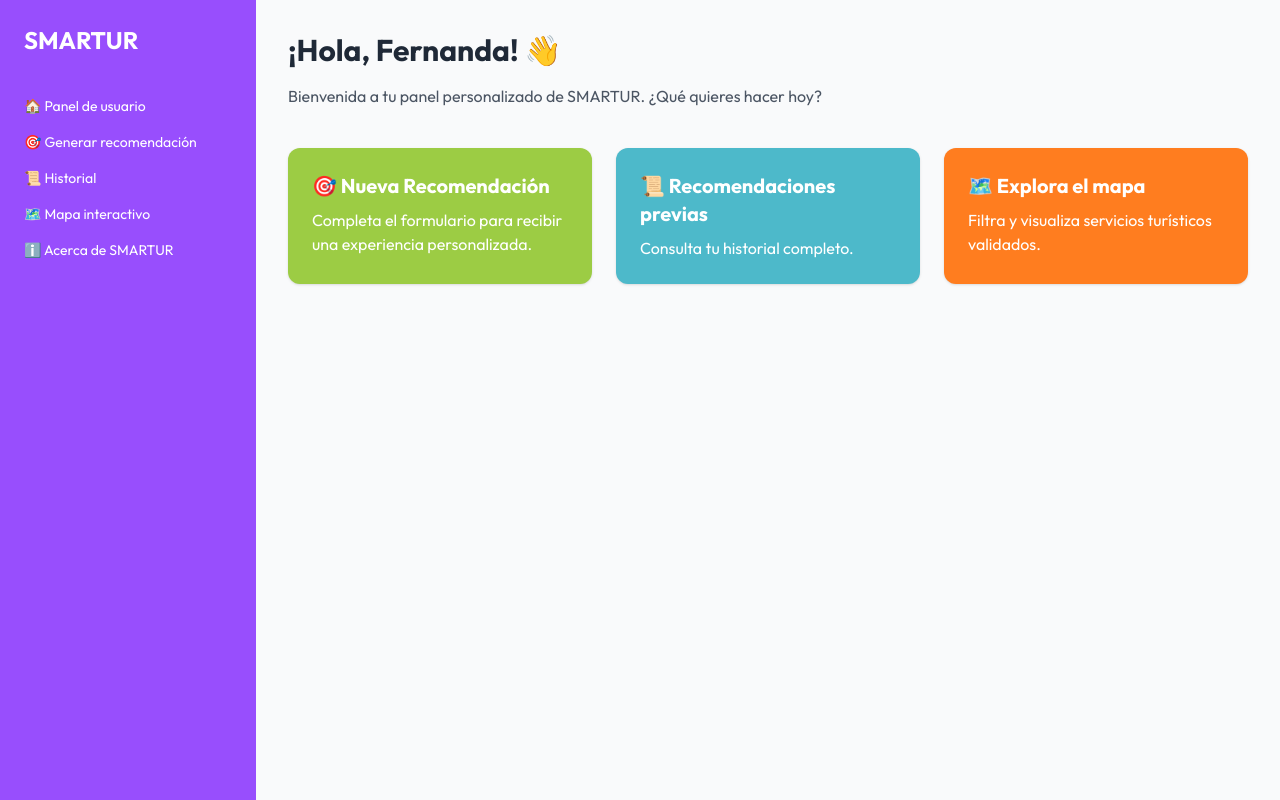
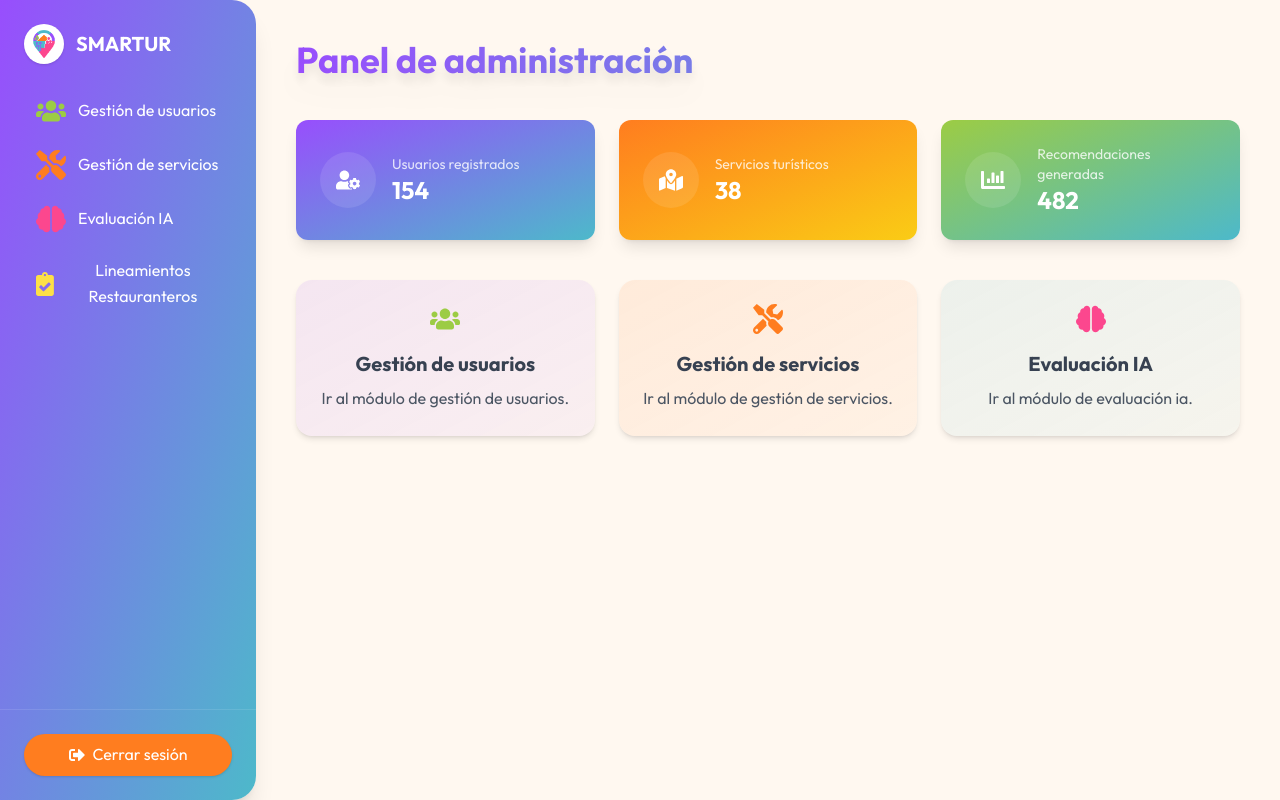
Before and after one commit to tinnlaroli/SMARTUR, a React (Vite) app: page /dashboard in a window 1280 px wide. Built offline with nearby package versions, Linux system fonts and the light colour scheme.

Commit message:
style: Mejora visual del dashboard

```diff
--- /dev/null
+++ b/src/components/LineamientosModal.jsx
@@ -0,0 +1,200 @@
+import React, { useState } from "react";
+import { FaTimes } from "react-icons/fa";
+
+const criterios = [
+  {
+    nombre: "INFRAESTRUCTURA",
+    descripciones: [
+      "Instalaciones limitadas, mobiliario básico, espacios reducidos menores a 1.5 metros por comensal según la normativa local.",
+      "Instalaciones funcionales, mobiliario cómodo, distribución mínima adecuada de 1.5 metros por comensal.",
+      "Ambientes confortables, decoración básica, mobiliario en buen estado.",
+      "Diseño planeado, decoración coherente, espacios amplios y funcionales.",
+      "Diseño de autor, materiales de alta calidad, innovación arquitectónica.",
+    ],
+  },
+  {
+    nombre: "ACCESIBILIDAD",
+    descripciones: [
+      "Sin facilidades para personas con discapacidad.",
+      "Rampas improvisadas, acceso parcial.",
+      "Adaptaciones parciales en baños y accesos.",
+      "Accesos adecuados, señalización clara y adaptación integral.",
+      "Accesibilidad total, señalética braille, personal capacitado.",
+    ],
+  },
+  {
+    nombre: "SERVICIO AL CLIENTE",
+    descripciones: [
+      "Personal sin capacitación, trato indiferente.",
+      "Trato cortés, tiempos de espera largos.",
+      "Personal capacitado, trato profesional.",
+      "Atención personalizada, enfoque en experiencia.",
+      "Servicio proactivo, manejo de quejas con excelencia.",
+    ],
+  },
+  {
+    nombre: "VARIEDAD EN CARTA/MENÚ",
+    descripciones: [
+      "Menú limitado, sin descripciones ni precios.",
+      "Variedad básica, sin información detallada.",
+      "Carta estructurada, ingredientes señalados.",
+      "Carta extensa, incluye alérgenos, opciones especiales.",
+      "Carta de autor, menús degustación, presentación destacada.",
+    ],
+  },
+  {
+    nombre: "CALIDAD GASTRONÓMICA",
+    descripciones: [
+      "Preparación básica, sin técnica.",
+      "Platillos tradicionales, ejecución regular.",
+      "Buen sabor, técnicas adecuadas.",
+      "Alta calidad, ingredientes frescos.",
+      "Alta cocina, creatividad culinaria, técnicas complejas.",
+    ],
+  },
+  {
+    nombre: "HIGIENE Y LIMPIEZA",
+    descripciones: [
+      "Deficiente, sin prácticas claras.",
+      "Limpieza en áreas visibles.",
+      "Higiene aceptable, aplicación de normas básicas.",
+      "Cumplimiento de NOMs y monitoreo frecuente.",
+      "Higiene impecable, certificaciones como Distintivo H.",
+    ],
+  },
+  {
+    nombre: "SANITARIOS",
+    descripciones: [
+      "Sucios, sin insumos.",
+      "Limpios pero básicos.",
+      "Adecuados, con lo necesario.",
+      "Decorados, buena ventilación.",
+      "De lujo, automatizados, ambientación cuidada.",
+    ],
+  },
+  {
+    nombre: "AMBIENTE Y DECORACIÓN",
+    descripciones: [
+      "Sin estilo definido, descuidado.",
+      "Decoración genérica, poco mantenimiento.",
+      "Estilo definido, iluminación adecuada.",
+      "Decoración temática, control ambiental.",
+      "Diseño de interiores profesional, experiencia multisensorial.",
+    ],
+  },
+  {
+    nombre: "AMBIENTACIÓN MUSICAL",
+    descripciones: [
+      "No hay música o es inapropiada.",
+      "Música de fondo poco cuidada.",
+      "Ambiental acorde, volumen moderado.",
+      "Selección musical profesional.",
+      "Ambientación envolvente, curaduría musical.",
+    ],
+  },
+  {
+    nombre: "GESTIÓN ADMINISTRATIVA",
+    descripciones: [
+      "Sin control de inventarios ni recursos.",
+      "Gestión básica, errores frecuentes.",
+      "Organizada, control parcial de procesos.",
+      "Uso de sistemas administrativos, liderazgo.",
+      "Gestión con software, indicadores, cultura organizacional.",
+    ],
+  },
+  {
+    nombre: "GESTIÓN DEL PERSONAL",
+    descripciones: [
+      "Alta rotación, sin capacitación.",
+      "Contratación informal, escasa capacitación.",
+      "Capacitación básica y tareas claras.",
+      "Formación continua, motivación del personal.",
+      "Clima laboral positivo, formación profesional.",
+    ],
+  },
+  {
+    nombre: "MANEJO DE RESIDUOS",
+    descripciones: [
+      "Sin separación ni gestión.",
+      "Separación básica sin control.",
+      "Separación correcta de residuos comunes.",
+      "Gestión responsable, reciclaje.",
+      "Política integral, cero desperdicio.",
+    ],
+  },
+  {
+    nombre: "USO DE PRODUCTOS LOCALES",
+    descripciones: [
+      "No utiliza productos locales.",
+      "Uso ocasional de ingredientes locales.",
+      "Integración parcial de insumos regionales.",
+      "Predomina uso de productos locales.",
+      "Uso exclusivo de insumos locales y sostenibles.",
+    ],
+  },
+  {
+    nombre: "DISTINTIVOS",
+    descripciones: [
+      "Sin opiniones o reconocimientos.",
+      "Opiniones mixtas, clientela local.",
+      "Reputación sólida, clientela constante.",
+      "Reconocimientos estatales o gastronómicos.",
+      "Premios nacionales o internacionales.",
+    ],
+  },
+];
+
+export default function ModalLineamientosRestaurantes({ onClose }) {
+  const [puntajes, setPuntajes] = useState(Array(criterios.length).fill(null));
+
+  const handleSelect = (criterioIndex, valor) => {
+    const updated = [...puntajes];
+    updated[criterioIndex] = valor;
+    setPuntajes(updated);
+  };
+
+  return (
+    <div className="fixed inset-0 z-50 bg-black/50 backdrop-blur-sm flex items-center justify-center p-4">
+      <div className="bg-white rounded-2xl max-w-5xl w-full max-h-[90vh] overflow-y-auto shadow-xl relative p-8 space-y-8">
+        <button onClick={onClose} className="absolute top-4 right-4 text-gray-500 hover:text-red-500 text-xl">
+          <FaTimes />
+        </button>
+        <h2 className="text-3xl font-bold text-purple text-center">Evaluación Restaurantera</h2>
+        {criterios.map((criterio, index) => (
+          <div key={index} className="border-t pt-6">
+            <h3 className="text-xl font-semibold text-orange mb-4">{criterio.nombre}</h3>
+            <div className="space-y-3">
+              {criterio.descripciones.map((desc, i) => (
+                <label
+                  key={i}
+                  className={`block p-4 rounded-xl border cursor-pointer transition-all ${
+                    puntajes[index] === i
+                      ? "bg-orange text-white border-orange"
+                      : "bg-gray-100 hover:bg-orange/10"
+                  }`}
+                >
+                  <input
+                    type="radio"
+                    name={`criterio-${index}`}
+                    className="mr-2"
+                    checked={puntajes[index] === i}
+                    onChange={() => handleSelect(index, i)}
+                  />
+                  <span className="text-sm">{desc}</span>
+                </label>
+              ))}
+            </div>
+          </div>
+        ))}
+        <div className="text-center pt-6">
+          <button
+            onClick={() => alert("Puntajes guardados: " + JSON.stringify(puntajes))}
+            className="bg-purple hover:bg-purple/90 text-white font-bold py-3 px-6 rounded-full transition"
+          >
+            Guardar Evaluación
+          </button>
+        </div>
+      </div>
+    </div>
+  );
+}
--- a/src/pages/Dashboard.jsx
+++ b/src/pages/Dashboard.jsx
@@ -1,89 +1,146 @@
-import React from "react";
-import { Link } from "react-router-dom";
+import React, { useEffect, useState } from 'react'
+import {
+  FaUserCog, FaTools, FaBrain, FaSignOutAlt,
+  FaChartBar, FaUsers, FaMapMarkedAlt, FaClipboardCheck
+} from 'react-icons/fa'
+import AOS from 'aos'
+import 'aos/dist/aos.css'
+import { motion } from 'framer-motion'
+import smarturLogo from '../assets/smartur_logo.png'
+import LineamientosModal from '../components/LineamientosModal'
 
 export default function Dashboard() {
-  const userName = "Fernanda"; // Puedes conectar con contexto luego
+  const [showLineamientosModal, setShowLineamientosModal] = useState(false)
+  const [sidebarOpen, setSidebarOpen] = useState(false)
+
+  useEffect(() => {
+    AOS.init({ duration: 800, once: true })
+  }, [])
+
+  const panels = [
+    { title: 'Gestión de usuarios', icon: <FaUsers className="text-3xl text-green" />, color: 'from-purple/10 to-purple/5' },
+    { title: 'Gestión de servicios', icon: <FaTools className="text-3xl text-orange" />, color: 'from-orange/10 to-orange/5' },
+    { title: 'Evaluación IA', icon: <FaBrain className="text-3xl text-pink" />, color: 'from-blue/10 to-blue/5' },
+  ]
+
+  const stats = [
+    { label: 'Usuarios registrados', value: 154, icon: <FaUserCog className="text-white text-2xl" />, color: 'from-purple to-blue' },
+    { label: 'Servicios turísticos', value: 38, icon: <FaMapMarkedAlt className="text-white text-2xl" />, color: 'from-orange to-yellow-400' },
+    { label: 'Recomendaciones generadas', value: 482, icon: <FaChartBar className="text-white text-2xl" />, color: 'from-green to-blue' },
+  ]
 
   return (
-    <div className="min-h-screen flex flex-col md:flex-row bg-white">
-      {/* Sidebar */}
-      <aside className="w-full md:w-64 bg-purple text-white p-4 md:p-6 md:hidden">
-        <h2 className="text-xl md:text-2xl font-display font-bold mb-6 md:mb-10">SMARTUR</h2>
-        <nav className="flex flex-wrap gap-2 md:gap-0 md:flex-col md:space-y-4 text-xs md:text-sm">
-          <Link to="/dashboard" className="block hover:text-orange transition-colors px-2 py-1 md:px-0 md:py-0">
-            Panel
-          </Link>
-          <Link to="/recommender" className="block hover:text-orange transition-colors px-2 py-1 md:px-0 md:py-0">
-            Recomendación
-          </Link>
-          <Link to="/history" className="block hover:text-orange transition-colors px-2 py-1 md:px-0 md:py-0">
-              Historial
-          </Link>
-          <Link to="/map" className="block hover:text-orange transition-colors px-2 py-1 md:px-0 md:py-0">
-            Mapa
-          </Link>
-          <Link to="/about" className="block hover:text-orange transition-colors px-2 py-1 md:px-0 md:py-0">
-            Acerca de
-          </Link>
-        </nav>
-      </aside>
+    <div className="min-h-screen grid grid-cols-1 lg:grid-cols-[auto,1fr] font-sans text-gray-700">
 
-      {/* Desktop Sidebar */}      <aside className="w-64 bg-purple text-white p-6 hidden md:block">
-        <h2 className="text-2xl font-display font-bold mb-10">SMARTUR</h2>
-        <nav className="space-y-4 text-sm">
-          <Link to="/dashboard" className="block hover:text-orange transition-colors">
-            🏠 Panel de usuario
-          </Link>
-          <Link to="/recommender" className="block hover:text-orange transition-colors">
-            🎯 Generar recomendación
-          </Link>
-          <Link to="/history" className="block hover:text-orange transition-colors">
-            📜 Historial
-          </Link>
-          <Link to="/map" className="block hover:text-orange transition-colors">
-            🗺️ Mapa interactivo
-          </Link>
-          <Link to="/about" className="block hover:text-orange transition-colors">
-            ℹ️ Acerca de SMARTUR
-          </Link>
-        </nav>
-      </aside>
+      {/* Menú lateral */}
+      <aside className={`
+  fixed lg:static z-50 top-0 left-0 h-full w-64 bg-gradient-to-br from-purple to-blue text-white shadow-xl rounded-r-3xl
+  transform ${sidebarOpen ? 'translate-x-0' : '-translate-x-full'}
+  lg:translate-x-0 transition-transform duration-300 ease-in-out
+  flex flex-col
+`}>
+  {/* Encabezado del logo */}
+  <div className="p-6 flex items-center justify-between">
+    <div className="flex items-center gap-3">
+      <img src={smarturLogo} className="h-10 w-10 rounded-full bg-white shadow" alt="Logo" />
+      <span className="text-xl font-bold">SMARTUR</span>
+    </div>
+    <button onClick={() => setSidebarOpen(false)} className="lg:hidden text-white text-2xl">
+      ✕
+    </button>
+  </div>
 
-      {/* Main Content */}
-      <main className="flex-1 p-4 sm:p-6 md:p-8 bg-gray-50">
-        <h1 className="text-2xl sm:text-3xl font-bold text-gray-800 mb-4">
-          ¡Hola, {userName}! 👋
-        </h1>
-        <p className="text-gray-600 mb-6 sm:mb-10 text-sm sm:text-base">
-          Bienvenida a tu panel personalizado de SMARTUR. ¿Qué quieres hacer hoy?
-        </p>
+  {/* Navegación (se expande automáticamente) */}
+  <div className="flex-grow overflow-y-auto px-6 pb-6">
+    <nav className="flex flex-col gap-2">
+      {panels.map((panel, i) => (
+        <button key={i} className="flex items-center gap-3 py-2 px-3 rounded-lg hover:bg-white/10 transition-all">
+          {panel.icon}
+          <span>{panel.title}</span>
+        </button>
+      ))}
+      <button
+        onClick={() => setShowLineamientosModal(true)}
+        className="flex items-center gap-3 py-2 px-3 rounded-lg hover:bg-white/10 transition-all"
+      >
+        <FaClipboardCheck className="text-2xl text-yellow-300" />
+        <span>Lineamientos Restauranteros</span>
+      </button>
+    </nav>
+  </div>
 
-        <div className="grid grid-cols-1 sm:grid-cols-2 lg:grid-cols-3 gap-4 sm:gap-6">
-          <Link
-            to="/recommender"
-            className="bg-green text-white p-4 sm:p-6 rounded-xl shadow hover:bg-green/90 transition"
-          >
-            <h2 className="text-lg sm:text-xl font-bold mb-2">🎯 Nueva Recomendación</h2>
-            <p className="text-sm sm:text-base">Completa el formulario para recibir una experiencia personalizada.</p>
-          </Link>
+  {/* Botón fijo abajo */}
+  <div className="p-6 border-t border-white/10">
+    <button className="flex items-center gap-2 bg-orange hover:bg-orange/90 text-white py-2 px-4 rounded-full shadow transition-all w-full justify-center">
+      <FaSignOutAlt /> Cerrar sesión
+    </button>
+  </div>
+</aside>
 
-          <Link
-            to="/history"
-            className="bg-blue text-white p-4 sm:p-6 rounded-xl shadow hover:bg-blue/90 transition"
-          >
-            <h2 className="text-lg sm:text-xl font-bold mb-2">📜 Recomendaciones previas</h2>
-            <p className="text-sm sm:text-base">Consulta tu historial completo.</p>
-          </Link>
 
-          <Link
-            to="/map"
-            className="bg-orange text-white p-4 sm:p-6 rounded-xl shadow hover:bg-orange/90 transition"
-          >
-            <h2 className="text-lg sm:text-xl font-bold mb-2">🗺️ Explora el mapa</h2>
-            <p className="text-sm sm:text-base">Filtra y visualiza servicios turísticos validados.</p>
-          </Link>
+      {/* Panel principal */}
+      <main className="flex-1 p-4 sm:p-6 lg:p-10 overflow-y-auto relative">
+
+        {/* Botón hamburguesa */}
+        <button
+          className="lg:hidden absolute top-4 left-4 bg-purple text-white p-2 rounded-md z-40 shadow"
+          onClick={() => setSidebarOpen(true)}
+        >
+          ☰
+        </button>
+
+        {/* Encabezado */}
+        <motion.h1
+          initial={{ opacity: 0, y: 10 }}
+          animate={{ opacity: 1, y: 0 }}
+          transition={{ duration: 0.6 }}
+          className="text-3xl sm:text-4xl font-bold bg-clip-text text-transparent bg-gradient-to-r from-purple to-blue drop-shadow-xl mb-10"
+        >
+          Panel de administración
+        </motion.h1>
+
+        {/* Estadísticas */}
+        <div className="grid grid-cols-1 sm:grid-cols-2 xl:grid-cols-3 gap-6 mb-10">
+          {stats.map((stat, i) => (
+            <motion.div
+              key={i}
+              data-aos="fade-up"
+              className={`rounded-xl shadow-lg bg-gradient-to-br ${stat.color} text-white p-6 flex items-center gap-4`}
+            >
+              <div className="p-4 bg-white/10 rounded-full">
+                {stat.icon}
+              </div>
+              <div>
+                <p className="text-sm opacity-80">{stat.label}</p>
+                <p className="text-2xl font-bold">{stat.value}</p>
+              </div>
+            </motion.div>
+          ))}
+        </div>
+
+        {/* Paneles */}
+        <div className="grid grid-cols-1 md:grid-cols-2 xl:grid-cols-3 gap-6">
+          {panels.map((panel, i) => (
+            <motion.div
+              key={i}
+              data-aos="fade-up"
+              data-aos-delay={i * 100}
+              className={`bg-gradient-to-br ${panel.color} p-6 rounded-2xl shadow-md hover:shadow-xl transition-all duration-300 cursor-pointer`}
+            >
+              <div className="text-center">
+                <div className="flex justify-center mb-4">{panel.icon}</div>
+                <h3 className="text-xl font-bold">{panel.title}</h3>
+                <p className="text-gray-600 mt-2">Ir al módulo de {panel.title.toLowerCase()}.</p>
+              </div>
+            </motion.div>
+          ))}
         </div>
       </main>
+
+      {/* Modal de Lineamientos */}
+      {showLineamientosModal && (
+        <LineamientosModal onClose={() => setShowLineamientosModal(false)} />
+      )}
     </div>
-  );
+  )
 }
--- a/src/pages/Landing.jsx
+++ b/src/pages/Landing.jsx
@@ -216,7 +216,7 @@ export default function Landing() {
         className="relative bg-gradient-to-br from-purple to-blue text-white pt-32 pb-20 sm:pt-40 sm:pb-32 px-4 sm:px-6 overflow-hidden shadow-lg rounded-b-3xl"
         aria-label="Hero SMARTUR"
       >
-        <div className="absolute inset-0 bg-[url('assets/veracruz-hero.jpg')] bg-cover bg-center opacity-20 z-0" />
+        <div className="absolute inset-0 bg-[url('assets/veracruz-hero.jpg')] bg-cover bg-center opacity-50 z-0" />
         <div className="absolute inset-0 bg-gradient-to-t from-purple/80 to-blue/60 z-0" />
 
         {/* Elementos decorativos */}
```
Also changed, not shown: src/assets/smartur_logo.png.
